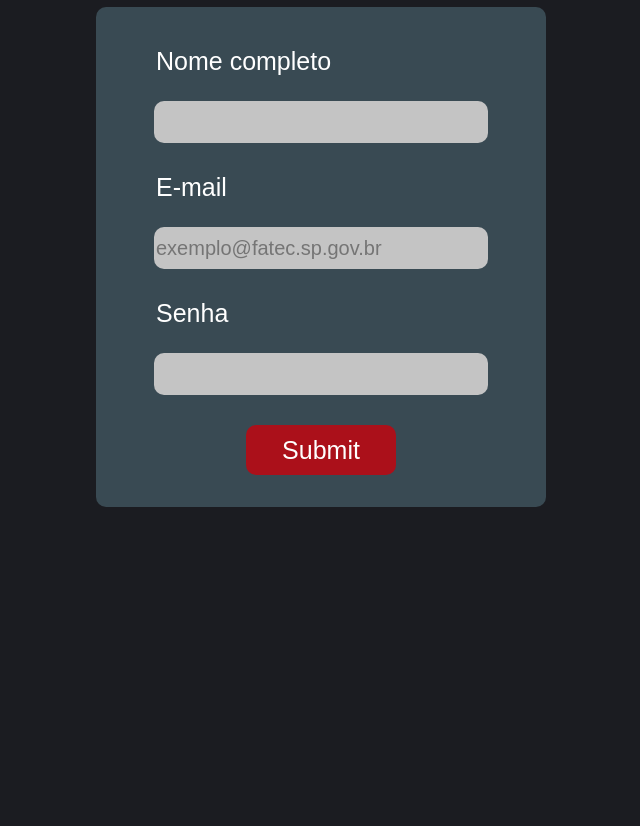
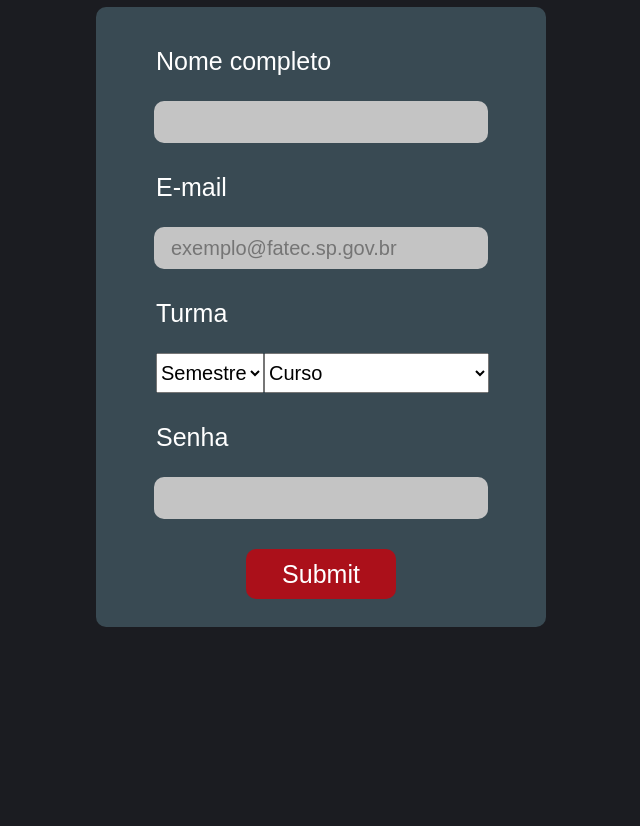
Before and after one commit to TheAchieversDSM/API-2021.2, a Flask app: page /cadastro/ in a window 1280 px wide. Shown: the part 250-1076 px from the top of the page, without its empty margins (319-959 px from the left). Run offline with Flask 2, Linux system fonts and the light colour scheme; some libraries are stand-ins or nearby versions.

Commit message:
Mudanças banco de dados e html.

```diff
--- a/src/app.py
+++ b/src/app.py
@@ -10,12 +10,12 @@ app.config['SECRET_KEY'] = 'TheAchieversDSM'
 
 app.config['MYSQL_HOST'] = 'localhost'
 app.config['MYSQL_USER'] = 'root'
-app.config['MYSQL_PASSWORD'] = ''
+app.config['MYSQL_PASSWORD'] = 'root'
 app.config['MYSQL_DB'] = 'fatec_api'
 
 mysql = MySQL(app)
 
-app.config["MAIL_SERVER"]='smtp.gmail.com'
+app.config["MAIL_SERVER"] = 'smtp.gmail.com'
 app.config["MAIL_PORT"] = 465
 app.config["MAIL_USERNAME"] = 'the.achieversAPI@gmail.com'
 app.config['MAIL_PASSWORD'] = 'theachieversFATEC'
@@ -26,7 +26,8 @@ mail = Mail(app)
 
 code = str(randint(000000, 999999))
 
-@app.route('/',methods=['GET','POST'])
+
+@app.route('/', methods=['GET', 'POST'])
 def login():
     # Solicitando informações do usuário no formulário.
     if request.method == 'POST':
@@ -35,49 +36,68 @@ def login():
 
     # Checando se usuário está cadastrado
         cursor = mysql.connection.cursor()
-        cursor.execute('select * from usuario WHERE email = %s and senha = %s', (email,senha))
+        cursor.execute(
+            'select * from usuario WHERE user_email = %s and user_senha = %s', (email, senha))
         user = cursor.fetchone()
 
         if user[4] == 1:
             if user:
                 session['loggedin'] = True
                 session['id'] = user[0]
-                session['username'] = user[3]
+                session['username'] = user[2]
                 return redirect(url_for('feed_adm'))
 
             else:
-                flash("Senha/Email inválido ou usuário não registrado","erro")
+                flash("Senha/Email inválido ou usuário não registrado", "erro")
         else:
             flash('Confirme seu e-mail antes.')
             return redirect(url_for('confirmacao', email=user[1]))
 
     return render_template('login.html')
 
-@app.route('/cadastro/',methods=['GET','POST'])
+
+@app.route('/cadastro/', methods=['GET', 'POST'])
 def cadastro():
     # Solicitando informações do usuário no formulário.
     if request.method == 'POST':
+        curso = request.form['curso']
+        semestre = request.form['semestre']
         nome = request.form['nome']
         email = request.form['e-mail']
         senha = request.form['senha']
 
+        cursor = mysql.connection.cursor()
+        cursor.execute(
+            "SELECT tur_id from turma WHERE tur_semestre = %s and cur_id = %s", (semestre, curso))
+        turma = cursor.fetchone()
+
     # Inserindo informações na tabela Usuário.
         cursor = mysql.connection.cursor()
-        cursor.execute("insert into usuario(email,senha,nome) values (%s, %s,%s)", (email,senha,nome))
+        cursor.execute(
+            "insert into usuario(user_email, user_nome, user_senha) values (%s, %s,%s)", (email, nome, senha))
         mysql.connection.commit()
 
     # Checando se as informações foram salvas.
-        cursor.execute('select * from usuario WHERE email = %s and senha = %s ', (email,senha))
-        status = cursor.fetchone()
+        cursor.execute(
+            'select * from usuario WHERE user_email = %s and user_senha = %s ', (email, senha))
+        usuario = cursor.fetchone()
 
-        if status[4] == 0:
-            msg = Message('Confirme seu e-mail', sender = 'the.achieversAPI@gmail.com', recipients = [email])
+        cursor = mysql.connection.cursor()
+        cursor.execute(
+            'insert into turma_user (tur_id, user_id) values(%s, %s) ', (turma, usuario[0]))
+        mysql.connection.commit()
 
-            msg.html = "<h1 align='center' style='background-color:#ab101a'>Confirme seu e-mail!</h1> <p align='center' style='background-color:#C4C4C4'>Segue o código para verificação do seu cadastro para posterior acesso ao site de informações da FATEC:</p> <p align='center' style='background-color:#ab101a'>{}</p> <p align='center' style='background-color:#C4C4C4'>E-mail automático, favor não responder.</p>".format(code)
+        if usuario[4] == 0:
+            msg = Message('Confirme seu e-mail',
+                          sender='the.achieversAPI@gmail.com', recipients=[email])
+
+            msg.html = "<h1 align='center' style='background-color:#ab101a'>Confirme seu e-mail!</h1> <p align='center' style='background-color:#C4C4C4'>Segue o código para verificação do seu cadastro para posterior acesso ao site de informações da FATEC:</p> <p align='center' style='background-color:#ab101a'>{}</p> <p align='center' style='background-color:#C4C4C4'>E-mail automático, favor não responder.</p>".format(
+                code)
             mail.send(msg)
-            return redirect(url_for('confirmacao', email = email))
+            return redirect(url_for('confirmacao', email=email))
 
-    return render_template('cadastro.html', code = code)
+    return render_template('cadastro.html', code=code)
+
 
 @app.route('/confirme-seu-email/', methods=['GET', 'POST'])
 def confirmacao():
@@ -86,10 +106,12 @@ def confirmacao():
         email = request.args.get('email')
         if codigo == code:
             cursor = mysql.connection.cursor()
-            cursor.execute("UPDATE usuario SET confirmacao='1' WHERE email = %s", (email,))
+            cursor.execute(
+                "UPDATE usuario SET confirmacao='1' WHERE user_email = %s", (email,))
             mysql.connection.commit()
             return redirect(url_for('login'))
     return render_template('confirmacao.html')
+
 
 @app.route('/feed/')
 def feed():
@@ -98,7 +120,8 @@ def feed():
         cur = mysql.connection.cursor()
 
         # Puxando informações do banco de dados.
-        info = cur.execute("SELECT titulo, destinatario, DATE_FORMAT(data_inclusao, '%d/%m/%Y'), assunto, curso_id, mensagem FROM feed")
+        info = cur.execute(
+            "SELECT titulo, destinatario, DATE_FORMAT(data_inclusao, '%d/%m/%Y'), assunto, curso_id, mensagem FROM feed")
 
         if info > 0:
             infoDetails = cur.fetchall()
@@ -109,13 +132,15 @@ def feed():
         flash('Faça o login antes de continuar.')
         return redirect(url_for('login'))
 
+
 @app.route('/feed-adm/')
 def feed_adm():
     if 'loggedin' in session:
         cur = mysql.connection.cursor()
 
         # Puxando informações do banco de dados.
-        info = cur.execute("SELECT titulo, remetente, destinatario, DATE_FORMAT(data_inclusao, '%d/%m/%Y' ), assunto, curso_id, mensagem FROM feed")
+        info = cur.execute(
+            "SELECT titulo, remetente, destinatario, DATE_FORMAT(data_inclusao, '%d/%m/%Y' ), assunto, curso_id, mensagem FROM feed")
 
         if info > 0:
             infoDetails = cur.fetchall()
@@ -126,7 +151,8 @@ def feed_adm():
         flash('Faça o login antes de continuar.')
         return redirect(url_for('login'))
 
-@app.route('/envio-informacao/', methods=['GET','POST'])
+
+@app.route('/envio-informacao/', methods=['GET', 'POST'])
 def envio_informacao():
     if 'loggedin' in session:
 
@@ -139,15 +165,15 @@ def envio_informacao():
             curso = request.form['curso']
             des = request.form.getlist('destinatario')
             mensagem = request.form['mensagem']
-            destinatario= ",".join(str(x) for x in des)
+            destinatario = ",".join(str(x) for x in des)
 
         # Inserindo informações na tabela feed.
             cursor = mysql.connection.cursor()
-            cursor.execute("insert into feed(data_inclusao, assunto, destinatario, curso_id, remetente, titulo, mensagem) values (%s, %s, %s, %s, %s, %s, %s)", (data_inclusao,assunto,destinatario,curso, remetente,titulo,mensagem))
+            cursor.execute("insert into feed(data_inclusao, assunto, destinatario, curso_id, remetente, titulo, mensagem) values (%s, %s, %s, %s, %s, %s, %s)", (data_inclusao, assunto, destinatario, curso, remetente, titulo, mensagem))
             mysql.connection.commit()
 
         # Checando se as informações foram salvas.
-            cursor.execute('select * from feed WHERE data_inclusao = %s and assunto = %s and curso_id = %s and remetente = %s and titulo = %s and mensagem = %s and destinatario = %s', (data_inclusao,assunto,curso, remetente,titulo,mensagem,destinatario))
+            cursor.execute('select * from feed WHERE data_inclusao = %s and assunto = %s and curso_id = %s and remetente = %s and titulo = %s and mensagem = %s and destinatario = %s',   (data_inclusao, assunto, curso, remetente, titulo, mensagem, destinatario))
             status = cursor.fetchone()
 
             if status:
--- a/src/static/css/cad.css
+++ b/src/static/css/cad.css
@@ -73,20 +73,41 @@ form {
 
 .cadastro {
     width: 450px;
-    height: 500px;
+    height: 620px;
     top: 250px;
     background-color: rgba(66, 85, 95, 0.8) ;
     border-radius: 10px;
     color: #ffff;
 }
 
+.turma {
+    display: flex;
+    margin: auto;
+    border: 0;
+    height: 40px;
+    width: 330px;
+}
+
+#semestre {
+    font-size: 20px;
+}
+
+#curso {
+    width: 225px;
+    font-size: 20px;
+}
+
 input {
     border: 0;
     border-radius: 10px;
     background: #c4c4c4;
-    font-size:  25px;
+    font-size:  20px;
     height: 40px;
     width: 330px;
+}
+
+.resp {
+    text-indent: 15px;
 }
 
 :placeholder-shown {
--- a/src/static/css/log.css
+++ b/src/static/css/log.css
@@ -88,6 +88,11 @@ form {
     text-align: center;
 }
 
+#senha,
+#email {
+    text-indent: 15px;
+}
+
 input {
     border: 0;
     border-radius: 10px;
--- a/src/static/db/fatec_api.sql
+++ b/src/static/db/fatec_api.sql
@@ -7,8 +7,11 @@ create table if not exists `fatec_api`.`usuario` (
 	`user_id` int not null auto_increment,
     `user_email` varchar (80) not null,
     `user_nome` varchar (255) not null,
+    `user_senha` varchar (20) not null,
     primary key (user_id)
 );
+
+select * from usuario;
 
 /* TABELA DO ATRIBUTO MULTIVALORADO CARGO*/
 
--- a/src/templates/cadastro.html
+++ b/src/templates/cadastro.html
@@ -15,16 +15,7 @@
         <img class="logo" src="../static/img/logo-150.png">
     </header>
     <main>
-        {% block content %}
-        {% with messages = get_flashed_messages() %}
-            {% if messages %}
-                {% for msg in messages %}
-                    <div class="alerta">
-                        <p>{{msg}}.<br>Para ir até a página de cadastro, clique  <a href="{{ url_for('login') }}">aqui!</a></p>
-                    </div>
-                {% endfor%}
-            {% endif %}
-        {% endwith %}
+
 
         <form class="cadastro" method="POST" onsubmit="return validar()">
             <div class="campos">
@@ -32,12 +23,35 @@
                 <input class="resp" type="text" name="nome" id="nome">
                 <p>E-mail</p>
                 <input class="resp" type="text" name="e-mail" id="email" placeholder="exemplo@fatec.sp.gov.br">
+                <p>Turma</p>
+                <div class="turma">
+                    <select name="semestre" id="semestre">
+                        <option value="select" disabled selected>Semestre</option>
+                        <option value="1">1° Sem</option>
+                        <option value="2">2° Sem</option>
+                        <option value="3">3° Sem</option>
+                        <option value="4">4° Sem</option>
+                        <option value="5">5° Sem</option>
+                        <option value="6">6° Sem</option>
+                    </select>
+                    <select name="curso" id="curso">
+                        <option value="select" disabled selected>Curso</option>
+                        <option value="1">Análise e Desenvolvimento de Sistemas</option>
+                        <option value="2">Banco de Dados</option>
+                        <option value="3">Desenvolvimento de Software Multiplataforma</option>
+                        <option value="4">Gestão da Produção Industrial</option>
+                        <option value="5">Logística</option>
+                        <option value="6">Manufatura Avançada</option>
+                        <option value="7">Manutenção de Aeronaves</option>
+                        <option value="8">Projetos de Estruturas Aeronáuticas</option>
+                    </select>
+                </div>
                 <p>Senha</p>
                 <input class="resp" type="password" name="senha" id="senha"><br>
                 <input type="submit" class="botao">
             </div>
         </form>
-        {% endblock %}
+
     </main>
     <script src="../static/js/script.js"></script>
 </body>
```
